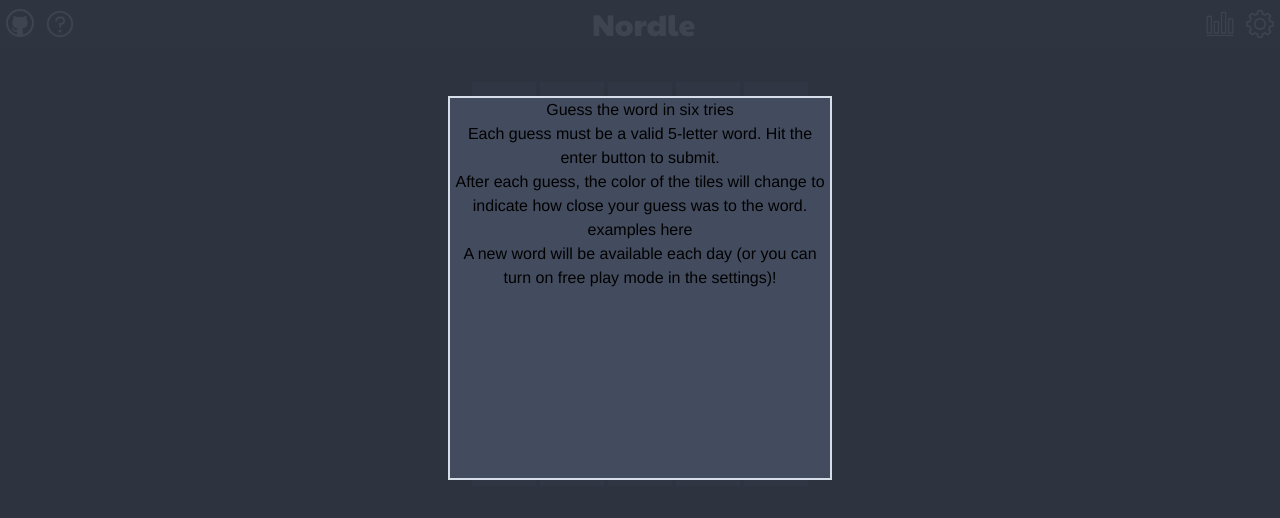
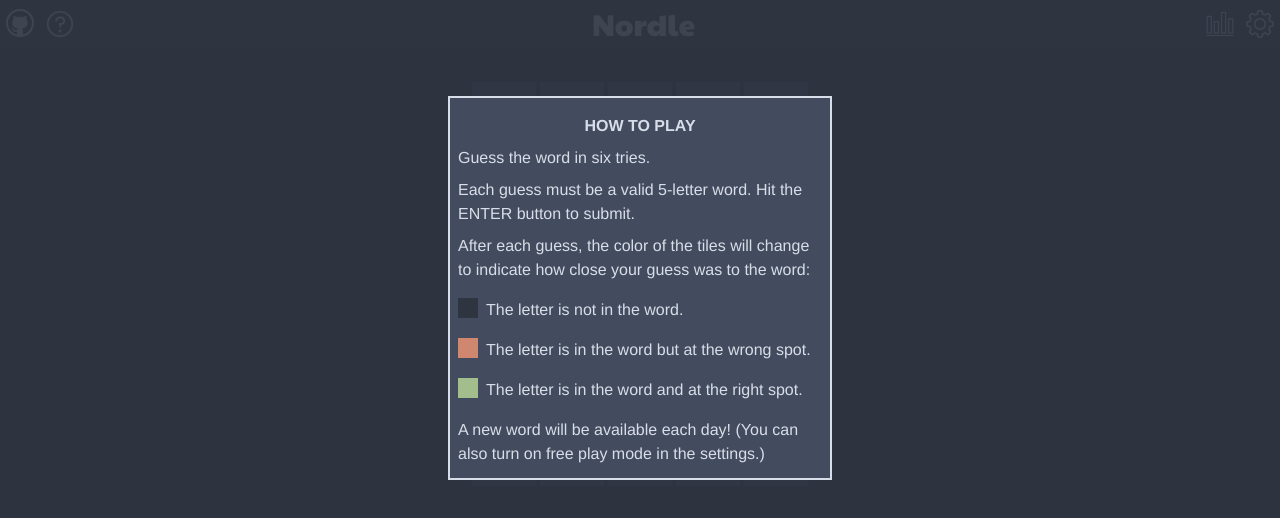
Before and after one commit to barnabasedubio/nordle, a Vue app: page / in a window 1280 px wide. Both pictures are taken after a click on the element 60 px from the left and 24 px from the top of the page. Shown: the top 518 px of the page. Built offline with nearby package versions, Linux system fonts and the light colour scheme.

Commit message:
implement how to play modal

```diff
--- a/src/components/TheModal.vue
+++ b/src/components/TheModal.vue
@@ -20,24 +20,50 @@ function closeModal() {
       @click="closeModal"
     ></div>
     <div
-      class="modal relative z-50 w-96 h-96 mt-24 mx-auto border-solid border-2 border-nord4 bg-nord2"
+      class="modal p-2 text-left relative z-50 w-96 h-96 mt-24 mx-auto border-solid border-2 border-nord4 bg-nord2"
     >
+      <div v-if="props.content === 'help'" class="text-nord4">
+        <div class="text-center mt-2 mb-2">
+          <h3 class="font-bold">HOW TO PLAY</h3>
+        </div>
         <div>
-        <p>Guess the word in six tries</p>
-        <p>
-          Each guess must be a valid 5-letter word. Hit the enter button to
+          <p class="mb-2">Guess the word in six tries.</p>
+          <p class="mb-2">
+            Each guess must be a valid 5-letter word. Hit the ENTER button to
             submit.
           </p>
-        <p>
+          <p class="mb-2">
             After each guess, the color of the tiles will change to indicate how
-          close your guess was to the word.
+            close your guess was to the word:
           </p>
         </div>
-      <div>examples here</div>
         <div>
-        A new word will be available each day (or you can turn on free play mode
-        in the settings)!
+          <div class="flex mt-4">
+            <div
+              class="h-5 w-5 bg-nord0 border-solid border-2 border-nord0"
+            ></div>
+            <p class="ml-2">The letter is not in the word.</p>
           </div>
+          <div class="flex mt-4">
+            <div
+              class="h-5 w-5 bg-nord12 border-solid border-2 border-nord12"
+            ></div>
+            <p class="ml-2">The letter is in the word but at the wrong spot.</p>
+          </div>
+          <div class="flex mt-4 mb-4">
+            <div
+              class="h-5 w-5 bg-nord14 border-solid border-2 border-nord14"
+            ></div>
+            <p class="ml-2">The letter is in the word and at the right spot.</p>
+          </div>
+        </div>
+        <div>
+          A new word will be available each day! (You can also turn on free play
+          mode in the settings.)
+        </div>
+      </div>
+      <div v-if="props.content === 'stats'">stats</div>
+      <div v-if="props.content === 'settings'">settings</div>
     </div>
   </div>
 </template>
```
Lines whose indentation alone changed are shown as unchanged.
